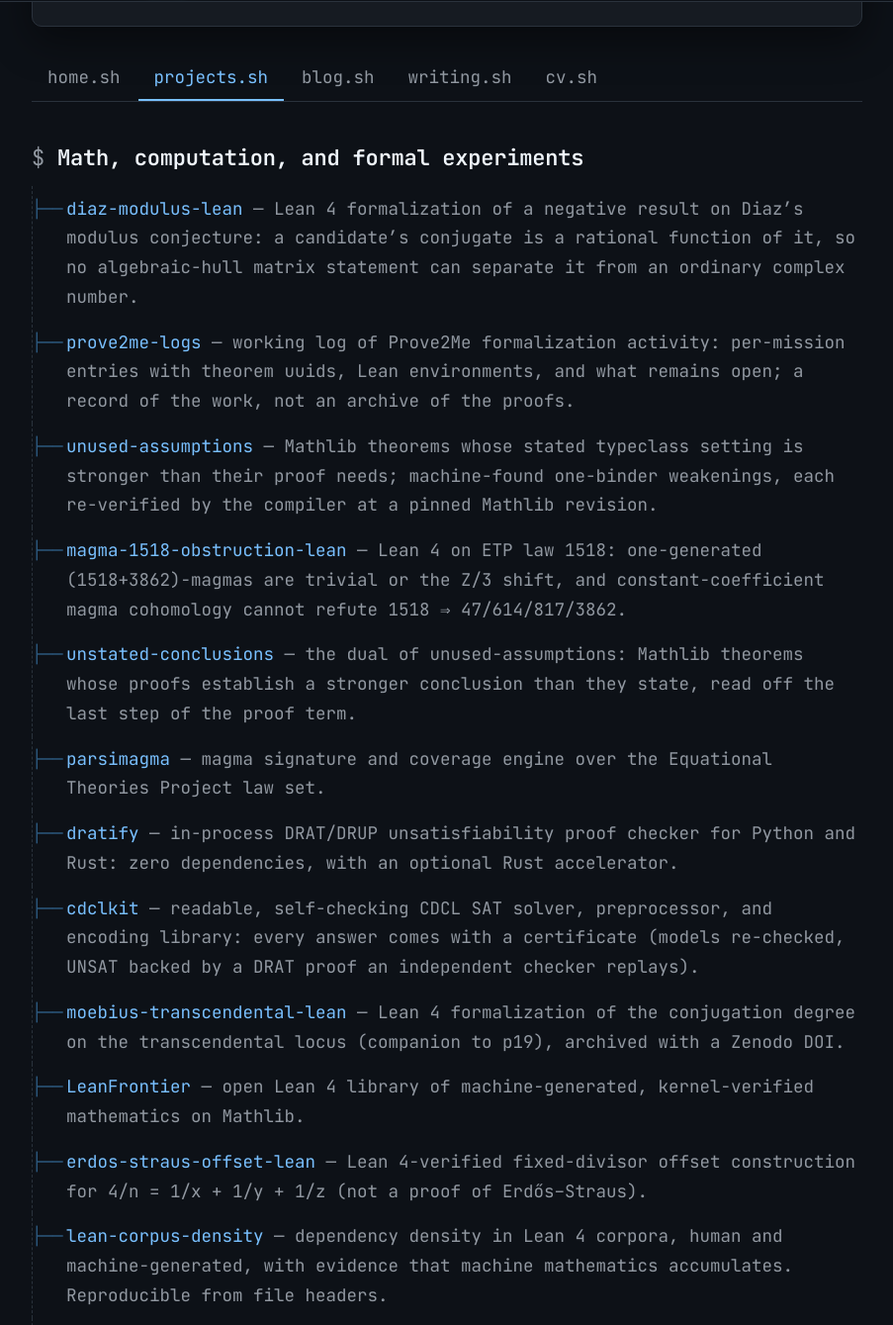
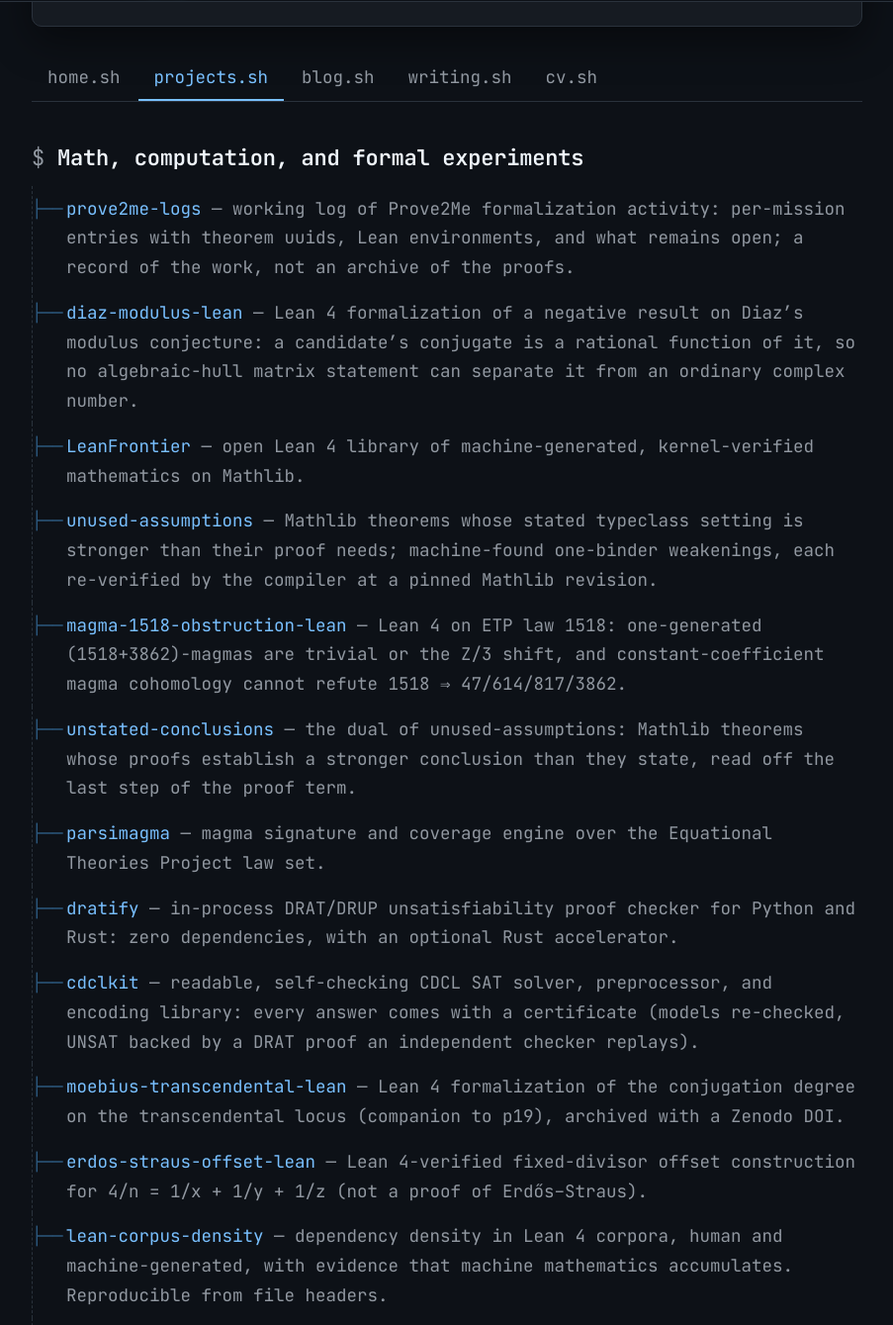
Before and after one commit to carlok/carlok.github.io, a Jekyll site: the page built from projects.md, in a window 1280 px wide and 1400 px high, scrolled down 344 px, cut to the strip 61-1400 px from the top of the window. Shown: the whole strip at 99% size, without its empty margins (188-1091 px from the left). Built offline with Jekyll 4.4.1, drawn with Linux system fonts in a browser that asks for light colours; part of the change alters nothing that is shown; some of the changed text lies outside the part shown.

```diff
--- a/projects.md
+++ b/projects.md
@@ -30,8 +30,9 @@ permalink: /projects/
 
 ## Math, computation, and formal experiments
 
+- [prove2me-logs](https://github.com/carlok/prove2me-logs) — working log of Prove2Me formalization activity: per-mission entries with theorem uuids, Lean environments, and what remains open; a record of the work, not an archive of the proofs.
 - [diaz-modulus-lean](https://github.com/carlok/diaz-modulus-lean) — Lean 4 formalization of a negative result on Diaz's modulus conjecture: a candidate's conjugate is a rational function of it, so no algebraic-hull matrix statement can separate it from an ordinary complex number.
-- [prove2me-logs](https://github.com/carlok/prove2me-logs) — working log of Prove2Me formalization activity: per-mission entries with theorem uuids, Lean environments, and what remains open; a record of the work, not an archive of the proofs.
+- [LeanFrontier](https://carlok.github.io/LeanFrontier/) — open Lean 4 library of machine-generated, kernel-verified mathematics on Mathlib.
 - [unused-assumptions](https://github.com/carlok/unused-assumptions) — Mathlib theorems whose stated typeclass setting is stronger than their proof needs; machine-found one-binder weakenings, each re-verified by the compiler at a pinned Mathlib revision.
 - [magma-1518-obstruction-lean](https://github.com/carlok/magma-1518-obstruction-lean) — Lean 4 on ETP law 1518: one-generated (1518+3862)-magmas are trivial or the Z/3 shift, and constant-coefficient magma cohomology cannot refute 1518 ⇒ 47/614/817/3862.
 - [unstated-conclusions](https://github.com/carlok/unstated-conclusions) — the dual of unused-assumptions: Mathlib theorems whose proofs establish a stronger conclusion than they state, read off the last step of the proof term.
@@ -39,7 +40,6 @@ permalink: /projects/
 - [dratify](https://github.com/carlok/dratify) — in-process DRAT/DRUP unsatisfiability proof checker for Python and Rust: zero dependencies, with an optional Rust accelerator.
 - [cdclkit](https://github.com/carlok/cdclkit) — readable, self-checking CDCL SAT solver, preprocessor, and encoding library: every answer comes with a certificate (models re-checked, UNSAT backed by a DRAT proof an independent checker replays).
 - [moebius-transcendental-lean](https://github.com/carlok/moebius-transcendental-lean) — Lean 4 formalization of the conjugation degree on the transcendental locus (companion to p19), archived with a Zenodo DOI.
-- [LeanFrontier](https://carlok.github.io/LeanFrontier/) — open Lean 4 library of machine-generated, kernel-verified mathematics on Mathlib.
 - [erdos-straus-offset-lean](https://github.com/carlok/erdos-straus-offset-lean) — Lean 4-verified fixed-divisor offset construction for 4/n = 1/x + 1/y + 1/z (not a proof of Erdős–Straus).
 - [lean-corpus-density](https://github.com/carlok/lean-corpus-density) — dependency density in Lean 4 corpora, human and machine-generated, with evidence that machine mathematics accumulates. Reproducible from file headers.
 - [inversive-geometry-lean](https://github.com/carlok/inversive-geometry-lean) — generalized circles (circlines) in Lean 4: circles and lines as one object, cut out by a Hermitian equation.
@@ -51,8 +51,8 @@ permalink: /projects/
 
 ## Infrastructure, security, and operational tools
 
+- [forgepulse](https://github.com/carlok/forgepulse) — self-hosted GitHub traffic-history analytics: Rust, Svelte, SQLite, and Podman.
 - [pacenotch](https://github.com/carlok/pacenotch) — Claude usage limits in the terminal, a tray icon and a window: a vertical notch on each bar marks where an even pace would leave you, so the fill says ahead-of-pace or room-to-spare at a glance.
-- [forgepulse](https://github.com/carlok/forgepulse) — self-hosted GitHub traffic-history analytics: Rust, Svelte, SQLite, and Podman.
 - [Ubuntu-Hardening](https://github.com/carlok/Ubuntu-Hardening) — forked Ubuntu 24.04 CIS hardening script reference.
 - [cold-path-server-podman](https://github.com/carlok/cold-path-server-podman) — run the Cold Path game server (jalhund/cold-path-server) in a Podman container.
 - [dash](https://github.com/carlok/dash) — serverless DMARC aggregate-report parser for Gmail: extracts, parses, enriches failing sources, emails a summary.
```
